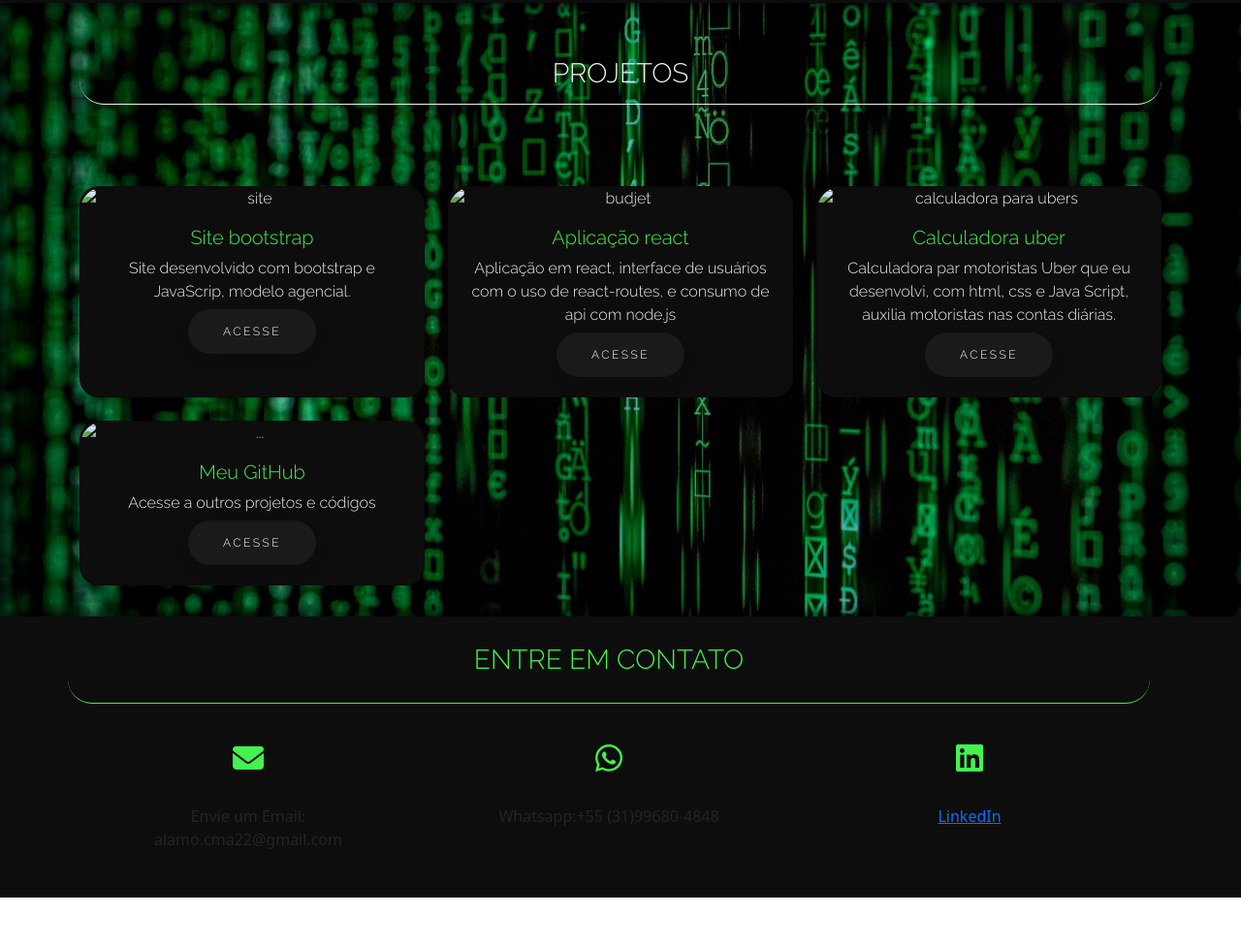
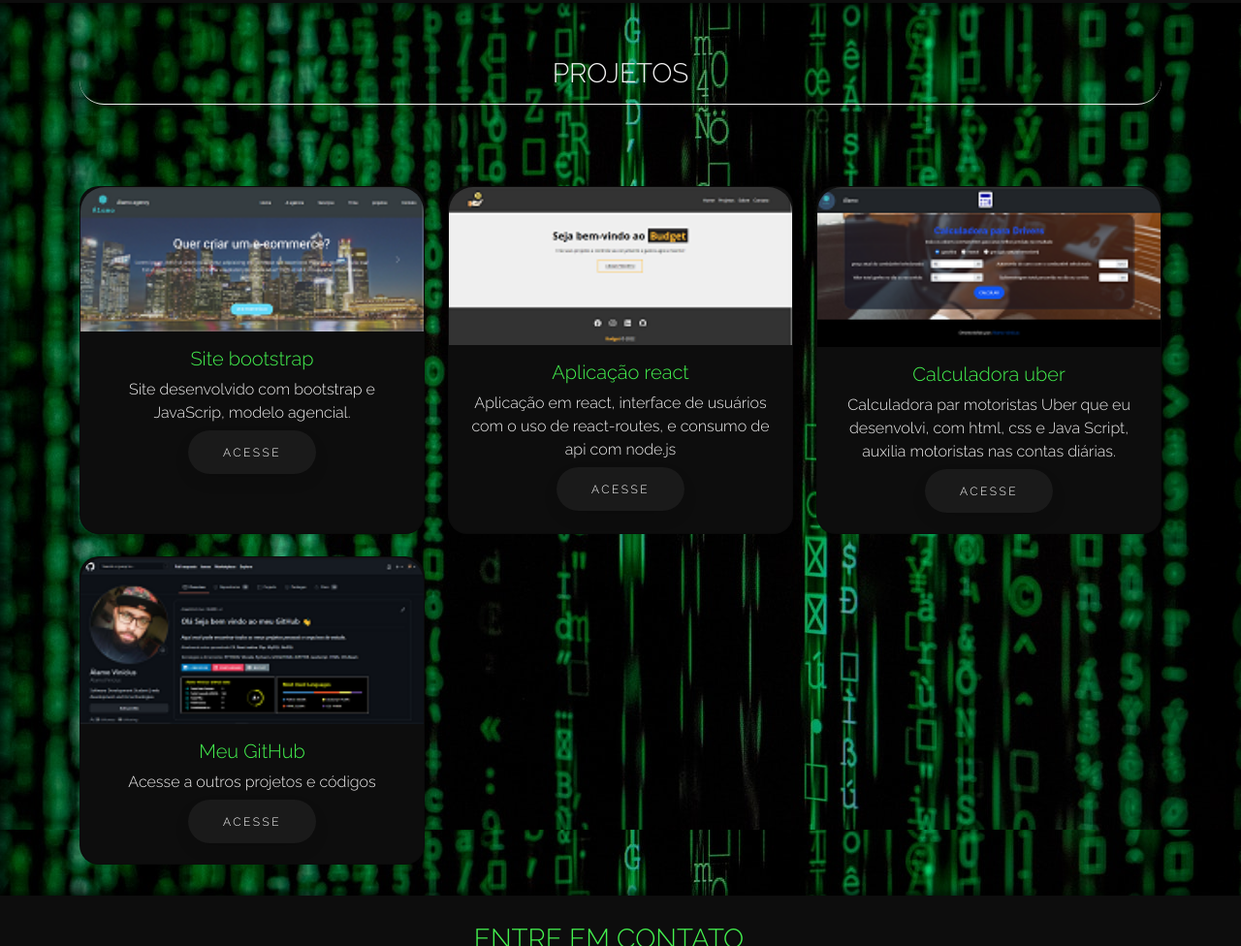
Before and after one commit to AlamoVinicius/alamo-dev, a plain HTML site: page index.html in a window 1280 px wide. Shown: the part 1812-2788 px from the top of the page at 97% size. Before the commit the page ends 2738 px from the top, so only its background shows below. Drawn offline with nearby package versions, Linux system fonts and the light colour scheme; the site is published under a folder, as on GitHub Pages, so addresses that start at the root find nothing.

Commit message:
Update index.html

```diff
--- a/index.html
+++ b/index.html
@@ -198,7 +198,7 @@
       <div class="row row-cols-1 row-cols-md-3 g-4">
         <div class="col">
           <div class="card h-100" data-aos="flip-left" data-aos-duration="1000">
-            <img src="/img/empresa-bootstrap.png" class="card-img-top" alt="site">
+            <img src="img/empresa-bootstrap.png" class="card-img-top" alt="site">
             <div class="card-body">
               <h5 class="card-title">Site bootstrap</h5>
               <p class="card-text">Site desenvolvido com bootstrap e JavaScrip, modelo agencial.</p>
@@ -209,7 +209,7 @@
         </div>
         <div class="col">
           <div class="card h-100" data-aos="flip-left" data-aos-duration="1000">
-            <img src="/img/aplicacao-react.png" class="card-img-top" alt="budjet">
+            <img src="img/aplicacao-react.png" class="card-img-top" alt="budjet">
             <div class="card-body">
               <h5 class="card-title">Aplicação react</h5>
               <p class="card-text">Aplicação em react, interface de usuários com o uso de react-routes, e consumo de api
@@ -220,7 +220,7 @@
         </div>
         <div class="col">
           <div class="card h-100" data-aos="flip-left" data-aos-duration="1000">
-            <img src="/img/calculadora-uber,png.png" class="card-img-top" alt="calculadora para ubers">
+            <img src="img/calculadora-uber,png.png" class="card-img-top" alt="calculadora para ubers">
             <div class="card-body">
               <h5 class="card-title">Calculadora uber</h5>
               <p class="card-text">Calculadora par motoristas Uber que eu desenvolvi, com html, css e Java Script,
@@ -231,7 +231,7 @@
         </div>
         <div class="col">
           <div class="card h-100" data-aos="flip-left" data-aos-duration="1000">
-            <img src="/img/gitHub.png" class="card-img-top" alt="...">
+            <img src="img/gitHub.png" class="card-img-top" alt="...">
             <div class="card-body">
               <h5 class="card-title">Meu GitHub</h5>
               <p class="card-text">Acesse a outros projetos e códigos</p>
```
